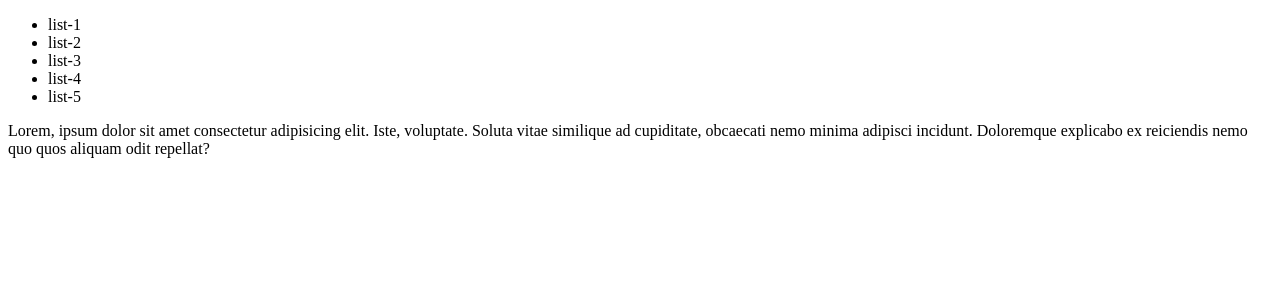
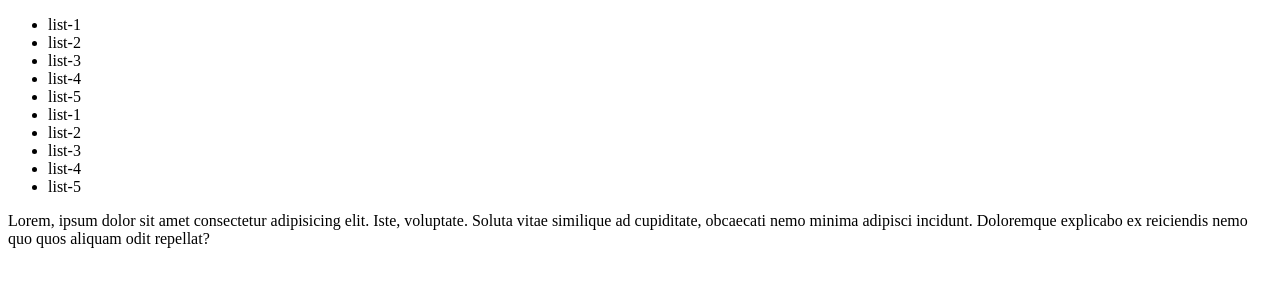
Before and after one commit to masud309060/git_management, a plain HTML site: page index.html in a window 1280 px wide. Drawn offline with Linux system fonts and the light colour scheme.

Commit message:
new html add

```diff
--- a/index.html
+++ b/index.html
@@ -13,6 +13,11 @@
       <li>list-3</li>
       <li>list-4</li>
       <li>list-5</li>
+      <li>list-1</li>
+      <li>list-2</li>
+      <li>list-3</li>
+      <li>list-4</li>
+      <li>list-5</li>
     </ul>
     <p>
       <span>Lorem, ipsum dolor sit amet consectetur adipisicing elit. Iste, voluptate.</span>
```
